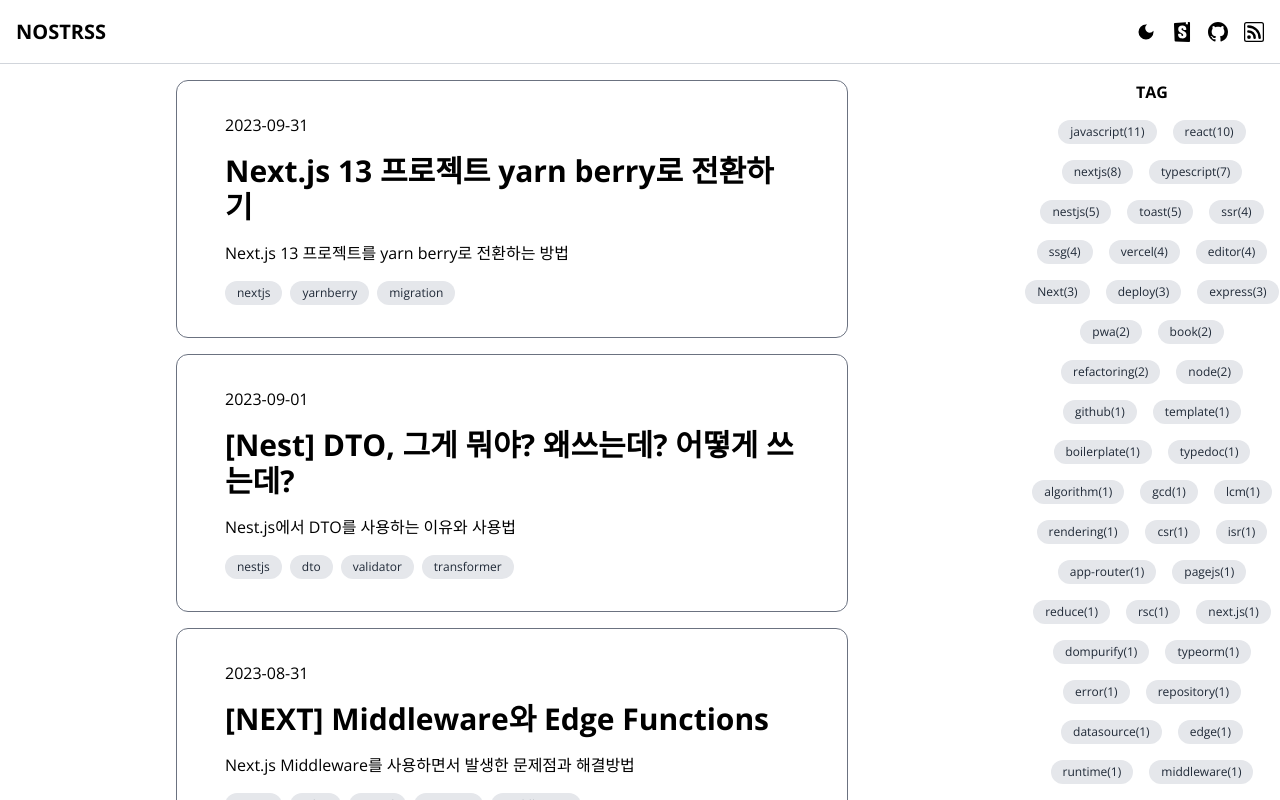
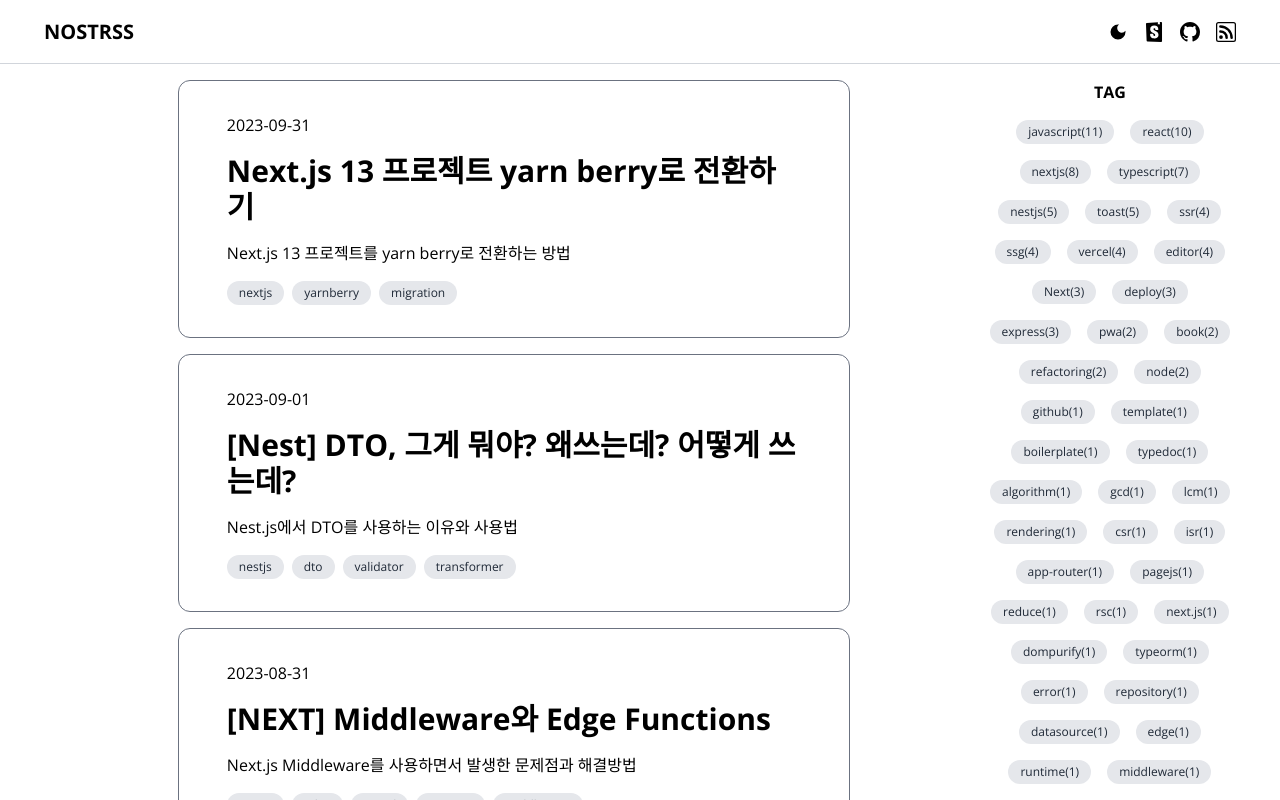
Before and after one commit to nostrss/next13-blog, a Next.js app: page / in a window 1280 px wide. Built offline with nearby package versions, Linux system fonts and the light colour scheme.

Commit message:
width fix

```diff
--- a/src/app/blog/[slug]/page.tsx
+++ b/src/app/blog/[slug]/page.tsx
@@ -11,7 +11,7 @@
 
   return (
     <section className='w-full flex flex-row justify-center'>
-      <article className='w-full max-w-2xl p-3'>
+      <article className='w-full p-5 mr-6'>
         <h1 className='prose-2xl font-bold dark:text-white'>{data.title}</h1>
         <MarkDownViewer content={data.content} />
         <CommentList />
--- a/src/app/layout.tsx
+++ b/src/app/layout.tsx
@@ -33,7 +33,7 @@
         <body className={sans.className}>
           <Header menus={menus} />
           <div className='w-full flex flex-col items-center'>
-            <section className='w-full max-w-[1440px] flex flex-row justify-center'>
+            <section className='w-full max-w-[1192px] flex flex-row justify-center'>
               {children}
               <TagBox />
             </section>
--- a/src/stories/Header.tsx
+++ b/src/stories/Header.tsx
@@ -5,7 +5,7 @@
 export default function Header({ menus }: { menus: HeaderMenus }) {
   return (
     <header className='w-full min-w-360 h-16 px-4 border-b border-gray-300 flex justify-center'>
-      <div className='w-full max-w-[1440px] flex flex-row justify-between items-center'>
+      <div className='w-full max-w-[1192px] flex flex-row justify-between items-center'>
         <Link href='/'>
           <span className='text-xl font-bold'>NOSTRSS</span>
         </Link>
```
